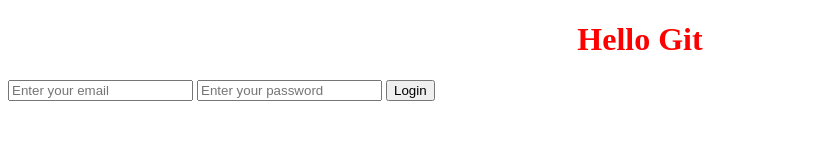
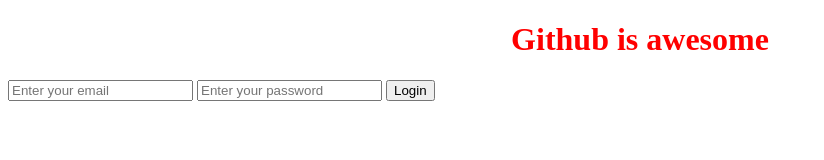
Before and after one commit to sahines5053/my-first-projectx, a plain HTML site: page index.html in a window 1280 px wide. Shown: the whole page, without its empty margins (0-824 px from the left). Drawn offline with Linux system fonts and the light colour scheme.

Commit message:
Changed the title and h1

```diff
--- a/index.html
+++ b/index.html
@@ -4,11 +4,11 @@
     <meta charset="UTF-8" />
     <meta http-equiv="X-UA-Compatible" content="IE=edge" />
     <meta name="viewport" content="width=device-width, initial-scale=1.0" />
-    <title>Document</title>
+    <title>GitHub repo example</title>
     <link rel="stylesheet" href="style.css" />
   </head>
   <body>
-    <h1>Hello Git</h1>
+    <h1>Github is awesome</h1>
     <form>
       <input type="text" placeholder="Enter your email" />
       <input type="password" placeholder="Enter your password" />
```
